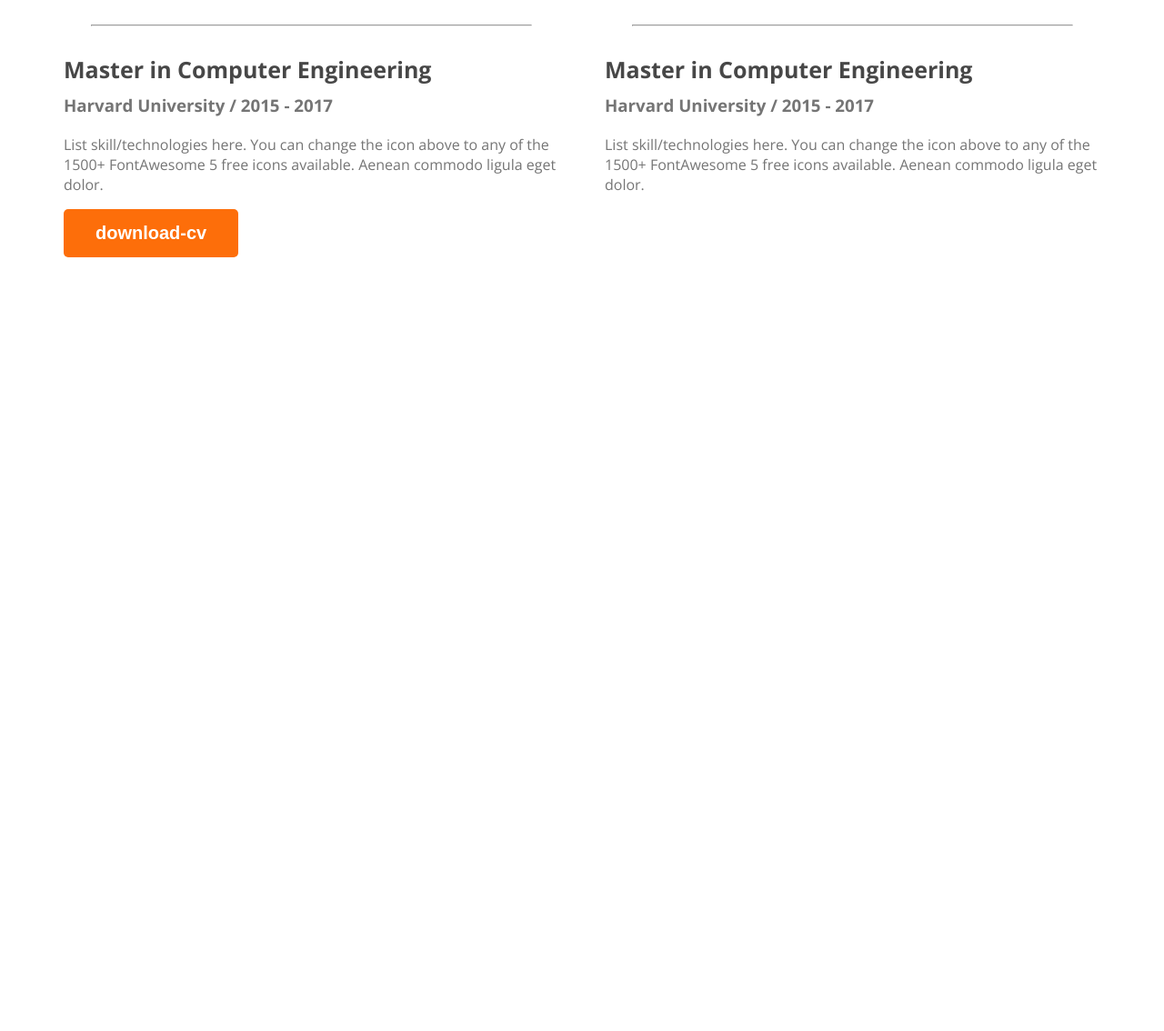
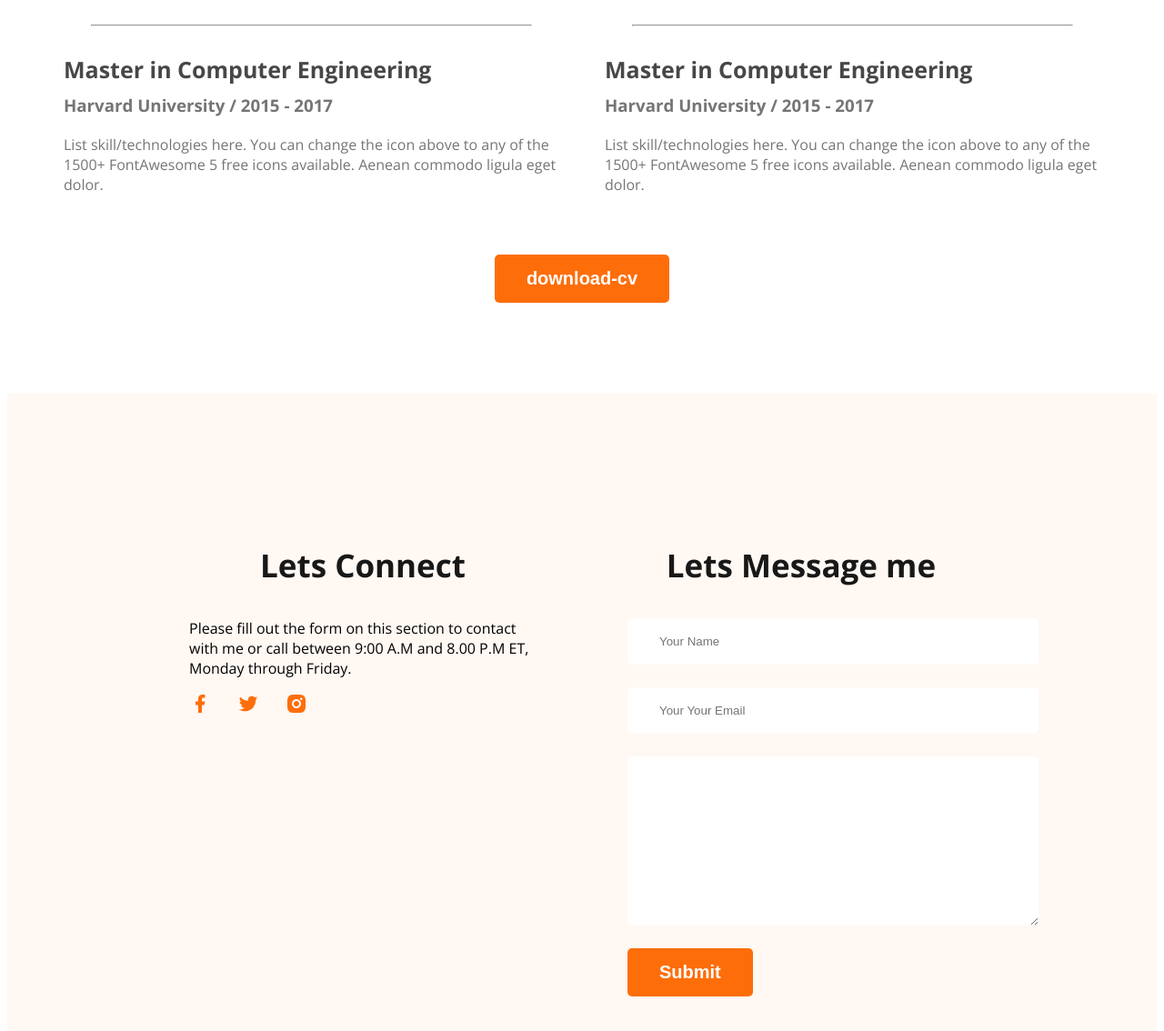
Before and after one commit to showrav416/webdeveloper-portfolio, a plain HTML site: page index.html in a window 1280 px wide. Shown: the part 2821-3955 px from the top of the page at 91% size. Before the commit the page ends 3112 px from the top, so only its background shows below. Drawn offline with nearby package versions, Linux system fonts and the light colour scheme.

Commit message:
Finished form

```diff
--- a/index.html
+++ b/index.html
@@ -196,14 +196,40 @@
                 any of the 1500+ FontAwesome 5 free icons available. Aenean
                 commodo ligula eget dolor.
               </p>
-            </div>
+
           </div>
         </div>
-        <div class="download-cv">
-          <button class="btn-primary">download-cv</button>
+
+      </section>
+      <div class="download-cv">
+        <button class="btn-primary">download-cv</button>
+      </div>
+    </main>
+
+    <footer>
+      <div class="footer-column">
+        <h3 class="section-title">Lets Connect</h3>
+        <p class="section-description">
+          Please fill out the form on this section to contact with me or call
+          between 9:00 A.M and 8.00 P.M ET, Monday through Friday.
+        </p>
+        <div class="social-links">
+          <a href=""><img src="images/icons/facebook.png" alt="" /></a>
+          <a href=""><img src="images/icons/twitter.png" alt="" /></a>
+          <a href=""><img src="images/icons/insta.png" alt="" /></a>
         </div>
-      </section>
-    </main>
-    <footer></footer>
+      </div>
+      </div>
+      <div class="footer-column">
+        <h3 class="section-title">Lets Message me</h3>
+        <form action="" class="contact">
+          <input type="text" placeholder="Your Name">
+        <input type="email" placeholder="Your Your Email">
+        <textarea name="" id="" cols="30" rows="10"></textarea>
+        <input class="btn-primary" type="submit" value="Submit">
+        </form>
+
+      </div>
+    </footer>
   </body>
 </html>
--- a/styles/portfolio.css
+++ b/styles/portfolio.css
@@ -164,3 +164,36 @@ skill {
 .resume-container hr {
   margin: 30px;
 }
+
+.download-cv {
+  text-align: center;
+  margin-top: 50px;
+}
+
+footer {
+  display: flex;
+  gap: 100px;
+  background: #fff8f3;
+  margin-top: 100px;
+  padding: 130px 200px;
+}
+.footer-column {
+  width: 50%;
+}
+
+.social-links a {
+  margin-right: 25px;
+}
+
+.contact input[type="text"],
+.contact input[type="email"],
+textarea {
+  display: block;
+  margin-bottom: 25px;
+  padding: 18px 35px;
+  color: #757575;
+  border-radius: 5px;
+  background-color: #fff;
+  border: 0;
+  width: 100%;
+}
```
